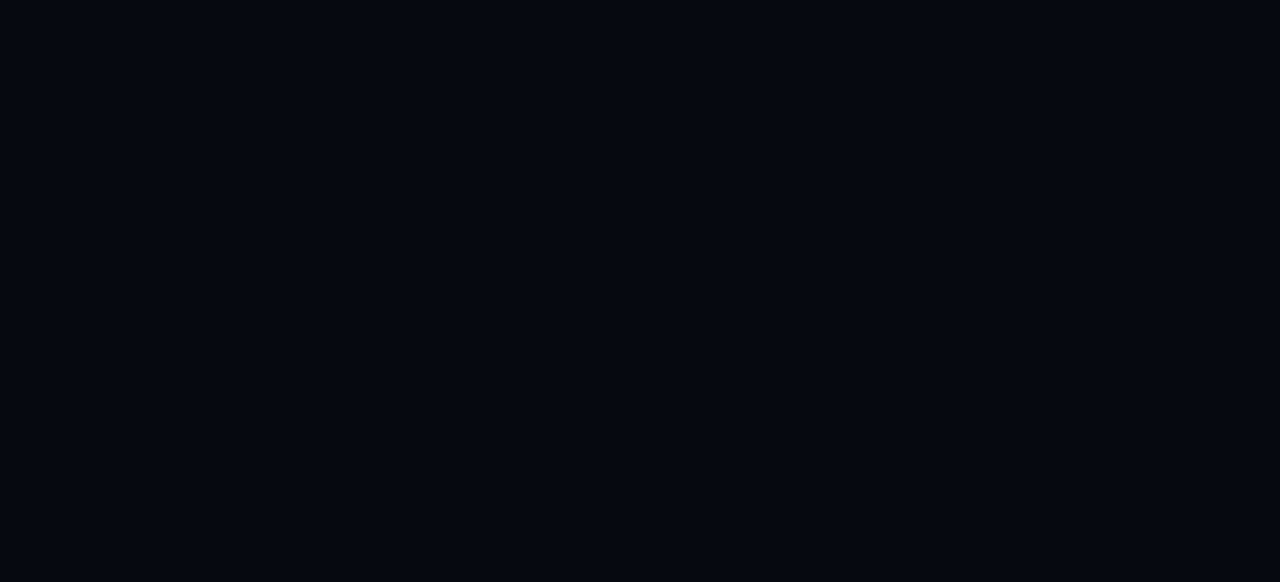
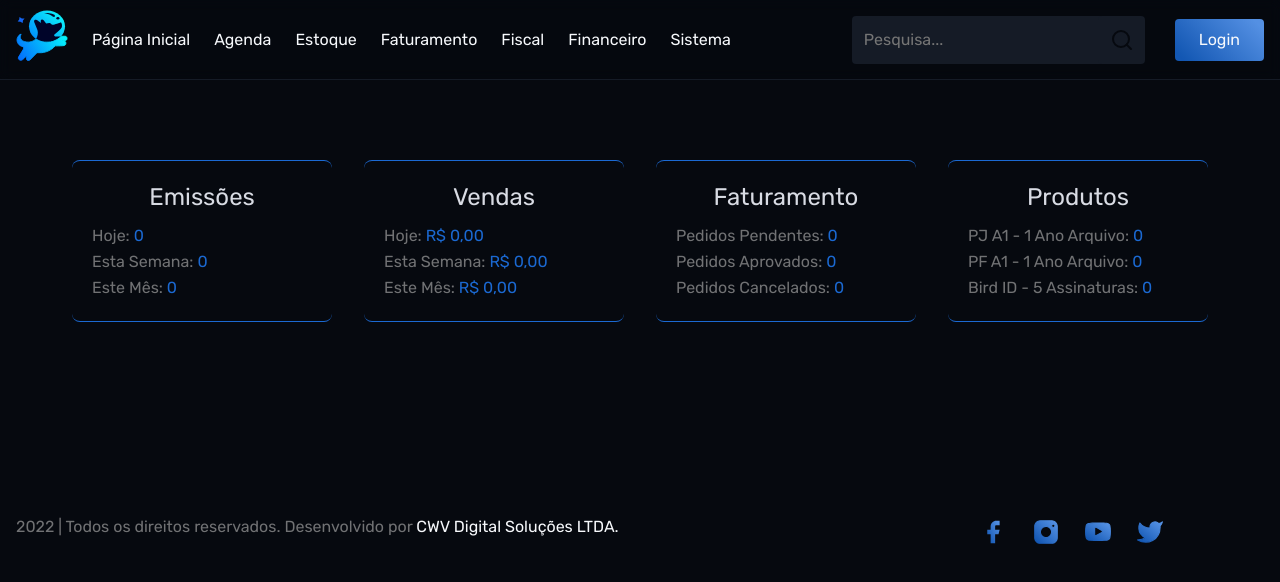
Before and after one commit to ViTOR-FR/follow_X, a React (Create React App) app: page / in a window 1280 px wide. Shown: the top 582 px of the page. Built offline with nearby package versions, Linux system fonts and the light colour scheme.

Commit message:
Reorganize components for create Main Page.

```diff
--- a/public/index.html
+++ b/public/index.html
@@ -2,14 +2,14 @@
 <html lang="en">
   <head>
     <meta charset="utf-8" />
-    <link rel="icon" href="%PUBLIC_URL%/favicon.ico" />
+    <link rel="icon" href="../src/svg/followX_icon.svg" />
     <meta name="viewport" content="width=device-width, initial-scale=1" />
     <meta name="theme-color" content="#000000" />
     <meta
       name="description"
       content="Web site created using create-react-app"
     />
-    <link rel="apple-touch-icon" href="%PUBLIC_URL%/logo192.png" />
+    <link rel="apple-touch-icon" href="../src/svg/followX_icon.svg" />
     <!--
       manifest.json provides metadata used when your web app is installed on a
       user's mobile device or desktop. See https://developers.google.com/web/fundamentals/web-app-manifest/
--- a/src/App.css
+++ /dev/null
@@ -1,38 +0,0 @@
-.App {
-  text-align: center;
-}
-
-.App-logo {
-  height: 40vmin;
-  pointer-events: none;
-}
-
-@media (prefers-reduced-motion: no-preference) {
-  .App-logo {
-    animation: App-logo-spin infinite 20s linear;
-  }
-}
-
-.App-header {
-  background-color: #282c34;
-  min-height: 100vh;
-  display: flex;
-  flex-direction: column;
-  align-items: center;
-  justify-content: center;
-  font-size: calc(10px + 2vmin);
-  color: white;
-}
-
-.App-link {
-  color: #61dafb;
-}
-
-@keyframes App-logo-spin {
-  from {
-    transform: rotate(0deg);
-  }
-  to {
-    transform: rotate(360deg);
-  }
-}
--- a/src/App.js
+++ b/src/App.js
@@ -1,8 +1,13 @@
-import './App.css';
+import Header from 'pages/Header'
+import Home from 'pages/Home'
+import Footer from 'pages/Footer'
 
 function App() {
   return (
     <>
+      <Header />
+      <Home />
+      <Footer />
     </>
   );
 }
--- /dev/null
+++ b/src/pages/Footer/index.js
@@ -0,0 +1,25 @@
+import facebookLogo from 'svg/icon-facebook.svg';
+import instagramLogo from 'svg/icon-instagram.svg';
+import youtubeLogo from 'svg/icon-youtube.svg';
+import twitterLogo from 'svg/icon-twitter.svg';
+
+const Footer = () => {
+    return(
+        <>
+            <div className="row">
+                <div className="grid-9">
+                    <p>2022 | Todos os direitos reservados. Desenvolvido por <a href="https://www.cwvdigital.com.br/" target="_blank">CWV Digital Soluções LTDA.</a> </p>
+                </div>
+
+                <div className="grid-3">
+                    <img src={facebookLogo} className="icon-s" alt="" />
+                    <img src={instagramLogo} className="icon-s ml-2" alt="" />
+                    <img src={youtubeLogo} className="icon-s ml-2" alt="" />
+                    <img src={twitterLogo} className="icon-s ml-2" alt="" />
+                </div>
+            </div>
+        </>
+    );
+}
+
+export default Footer;
--- /dev/null
+++ b/src/pages/Header/index.js
@@ -0,0 +1,67 @@
+import logo from 'svg/followX_logo2.svg'
+
+const Header = () => {
+    return(
+        <>
+            <header className="px-2 py-1">
+                <nav>
+                    <div className="logo">
+                        <a href=""> <img src={logo} alt="followX_logo" /> </a>
+                    </div>
+                    <ul className="menu">
+                        <li><a href="">Página Inicial</a></li>
+                        <li><a href="">Agenda</a></li>
+                        <li><a href="">Estoque</a></li>
+                        <li><a href="">Faturamento</a></li>
+                        <li><a href="">Fiscal</a></li>
+                        <li><a href="">Financeiro</a></li>
+                        <li><a href="">Sistema</a></li>
+                    </ul>
+                </nav>
+
+                <div className="bx"></div>
+
+                <div className="flex-start-row">
+                    <div className="search">
+                        <form className="flex">
+                            <input type="text" name="search" placeholder="Pesquisa..."/>
+                            <button className="btn-search"></button>
+                        </form>
+                    </div>
+
+                    <div className="cta-desktop ml-3" >
+                        <a href="#" className="btn">Login</a>
+                    </div>
+                    <div className="cta-mobile">
+                        <a href="#" className="link color-primary">Login</a>
+                    </div>
+                </div>
+            </header>
+
+            {/* MENU MOBILE */}
+
+            <div className="relative">
+                <div className="menu-mobile">
+                    <ul className="nav-mobile">
+                        <li><a href="#" className="link-menu-mobile">Página Inicial</a></li>
+                        <li><a href="#" className="link-menu-mobile">Agenda</a></li>
+                        <li><a href="#" className="link-menu-mobile">Estoque</a></li>
+                        <li><a href="#" className="link-menu-mobile">Faturamento</a></li>
+                        <li><a href="#" className="link-menu-mobile">Fiscal</a></li>
+                        <li><a href="#" className="link-menu-mobile">Financeiro</a></li>
+                        <li><a href="#" className="link-menu-mobile">Sistema</a></li>
+
+                        <li className="py-2 px-2">
+                            <form className="flex">
+                                <input type="text" name="search" placeholder="Pesquisa..."/>
+                                <button className="btn-search"></button>
+                            </form>
+                        </li>
+                    </ul>
+                </div>
+            </div>
+        </>
+    );
+}
+
+export default Header;
--- /dev/null
+++ b/src/pages/Home/Main/IndicadorEmissao/indicadorEmissao.js
@@ -0,0 +1,21 @@
+
+
+
+const IndicadorEmissao = () => {
+    return(
+        <>
+            <div className="grid-3">
+                <div className="frame color-primary">
+                <h5>Emissões</h5>
+                    <div className="mt-1">
+                        <p>Hoje: <span>0</span></p>
+                        <p>Esta Semana: <span>0</span></p>
+                        <p>Este Mês: <span>0</span></p>
+                    </div>
+                </div>
+            </div>
+        </>
+    );
+}
+
+export default IndicadorEmissao;
--- /dev/null
+++ b/src/pages/Home/Main/IndicadorFaturamento/indicadorFaturamento.js
@@ -0,0 +1,20 @@
+
+
+const IndicadorFaturamento = () => {
+    return(
+        <>
+            <div className="grid-3">
+                <div className="frame color-primary">
+                    <h5>Faturamento</h5>
+                    <div className="mt-1">
+                        <p>Pedidos Pendentes: <span>0</span></p>
+                        <p>Pedidos Aprovados: <span>0</span></p>
+                        <p>Pedidos Cancelados: <span>0</span></p>
+                    </div>
+                </div>
+            </div>
+        </>
+    );
+}
+
+export default IndicadorFaturamento;
--- /dev/null
+++ b/src/pages/Home/Main/IndicadorProdutos/indicadorProduto.js
@@ -0,0 +1,20 @@
+
+
+const IndicadorProduto = () => {
+    return(
+        <>
+            <div className="grid-3">
+                <div className="frame color-primary">
+                    <h5>Produtos</h5>
+                    <div className="mt-1">
+                        <p>PJ A1 - 1 Ano Arquivo: <span>0</span></p>
+                        <p>PF A1 - 1 Ano Arquivo: <span>0</span></p>
+                        <p>Bird ID - 5 Assinaturas: <span>0</span></p>
+                    </div>
+                </div>
+            </div>
+        </>
+    );
+}
+
+export default IndicadorProduto;
--- /dev/null
+++ b/src/pages/Home/Main/IndicadorVendas/indicadorVenda.js
@@ -0,0 +1,20 @@
+
+
+const IndicadorVenda = () => {
+    return(
+        <>
+            <div className="grid-3">
+                <div className="frame color-primary">
+                    <h5>Vendas</h5>
+                    <div className="mt-1">
+                        <p>Hoje: <span>R$ 0,00</span></p>
+                        <p>Esta Semana: <span>R$ 0,00</span></p>
+                        <p>Este Mês: <span>R$ 0,00</span></p>
+                    </div>
+                </div>
+            </div>
+        </>
+    );
+}
+
+export default IndicadorVenda;
--- /dev/null
+++ b/src/pages/Home/index.js
@@ -0,0 +1,21 @@
+import IndicadorEmissao from "./Main/IndicadorEmissao/indicadorEmissao";
+import IndicadorVenda from "./Main/IndicadorVendas/indicadorVenda";
+import IndicadorFaturamento from "./Main/IndicadorFaturamento/indicadorFaturamento";
+import IndicadorProduto from "./Main/IndicadorProdutos/indicadorProduto";
+
+const Home = () => {
+    return(
+        <>
+            <section className="container">
+                <div className="row">
+                    <IndicadorEmissao />
+                    <IndicadorVenda />
+                    <IndicadorFaturamento />
+                    <IndicadorProduto />
+                </div>
+            </section>
+        </>
+    );
+}
+
+export default Home;
```
